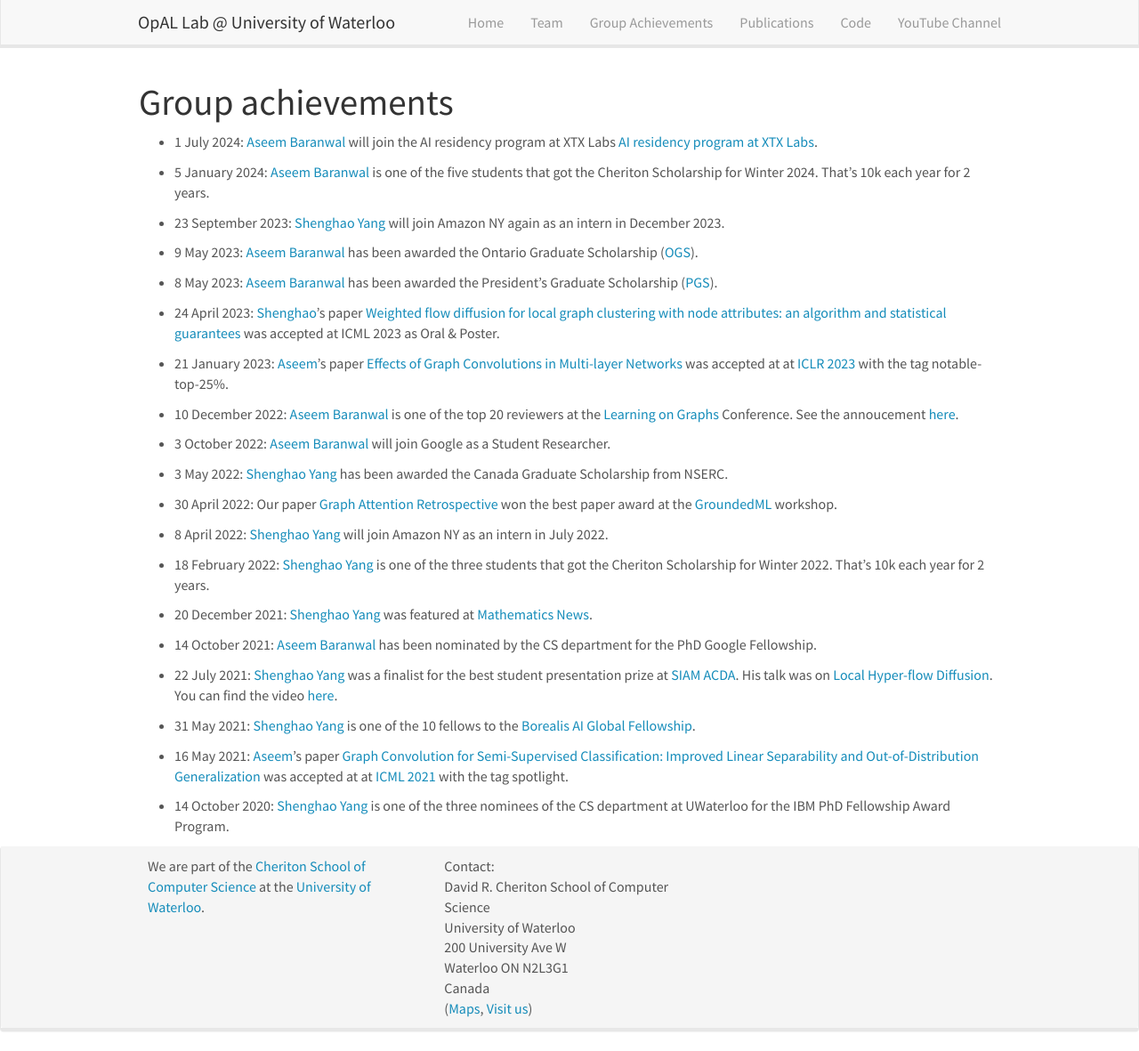
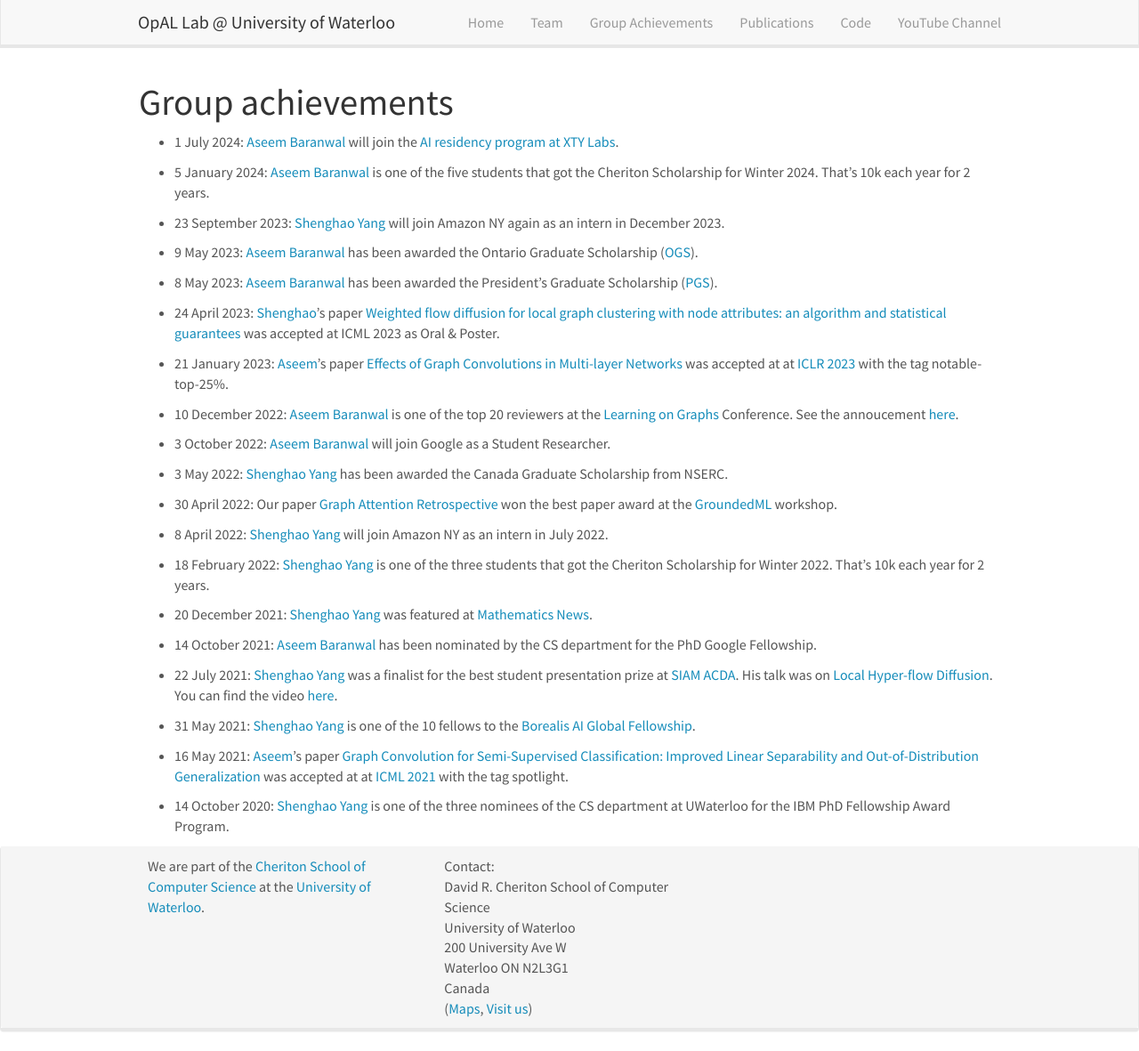
Before and after one commit to opallab/opallab.github.io, a Jekyll site: the page built from _pages/group_achievements.md, in a window 1280 px wide and 1181 px high. Shown: the whole window at 89% size. Built offline with Jekyll 4.4.1, drawn with Linux system fonts in a browser that asks for light colours; nearby versions of some CDN libraries.

Commit message:
aseem xtx

```diff
--- a/_data/news.yml
+++ b/_data/news.yml
@@ -1,5 +1,5 @@
 - date: 1 July 2024
-  headline: "<a href='https://aseemrb.me'>Aseem Baranwal</a> will join the AI residency program at XTX Labs <a href='https://www.xtxmarkets.com/career/xty-labs-ai-residency/'>AI residency program at XTX Labs</a>."
+  headline: "<a href='https://aseemrb.me'>Aseem Baranwal</a> will join the <a href='https://www.xtxmarkets.com/career/xty-labs-ai-residency/'>AI residency program at XTY Labs</a>."
 
 - date: 1 July 2024
   headline: "I wrote a blog at Medium on <a href='https://medium.com/@kimon.fountoulakis/random-data-and-graph-neural-networks-8b77ff4fc280'>Random Data and Graph Neural Networks</a>."
--- a/_pages/group_achievements.md
+++ b/_pages/group_achievements.md
@@ -7,7 +7,7 @@
 ---
 
 # Group achievements
-- 1 July 2024: <a href='https://aseemrb.me'>Aseem Baranwal</a> will join the AI residency program at XTX Labs <a href='https://www.xtxmarkets.com/career/xty-labs-ai-residency/'>AI residency program at XTX Labs</a>.
+- 1 July 2024: <a href='https://aseemrb.me'>Aseem Baranwal</a> will join the <a href='https://www.xtxmarkets.com/career/xty-labs-ai-residency/'>AI residency program at XTY Labs</a>.
 
 - 5 January 2024: <a href='https://aseemrb.me'>Aseem Baranwal</a> is one of the five students that got the Cheriton Scholarship for Winter 2024. That's 10k each year for 2 years.
 
```
